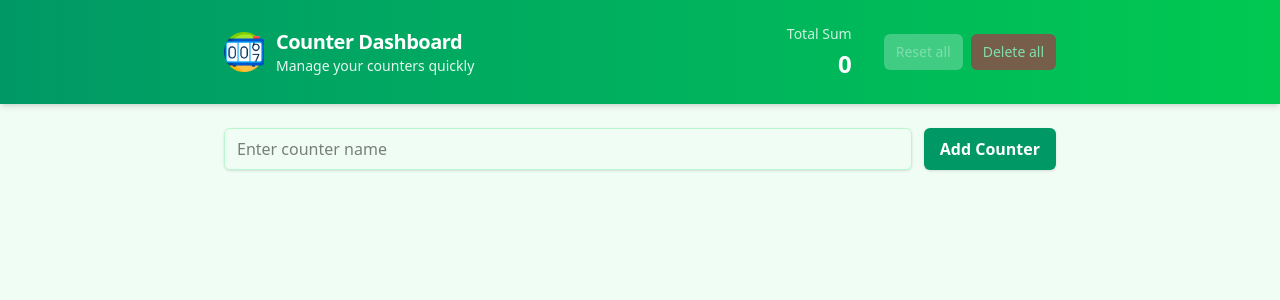
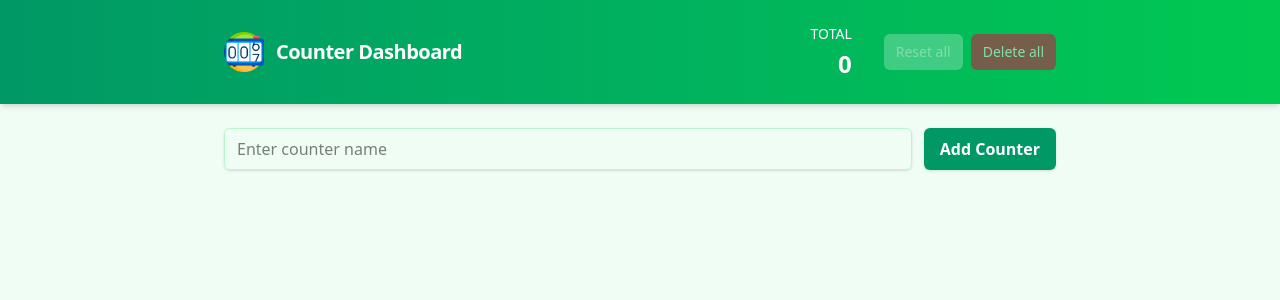
Before and after one commit to Typher7/CounterLab, a React (Vite) app: page / in a window 1280 px wide. Shown: the top 300 px of the page. Built offline with nearby package versions, Linux system fonts and the light colour scheme.

Commit message:
final touches

```diff
--- a/src/components/Header.jsx
+++ b/src/components/Header.jsx
@@ -12,13 +12,12 @@ function Header({ total, onResetAll, onDeleteAll, hasCounters }) {
           <img src="/counter.png" alt="Counter Icon" className="h-10 w-10" />
           <div>
             <h1 className="text-xl font-semibold tracking-tight">Counter Dashboard</h1>
-            <p className="text-sm text-white/90">Manage your counters quickly</p>
           </div>
         </div>
 
         <div className="text-right flex items-center gap-4">
           <div className="text-right mr-4">
-            <p className="text-sm text-white/80">Total Sum</p>
+            <p className="text-sm text-white/100">TOTAL</p>
             <p className="mt-1 text-2xl font-bold tabular-nums">{total}</p>
           </div>
 
```
